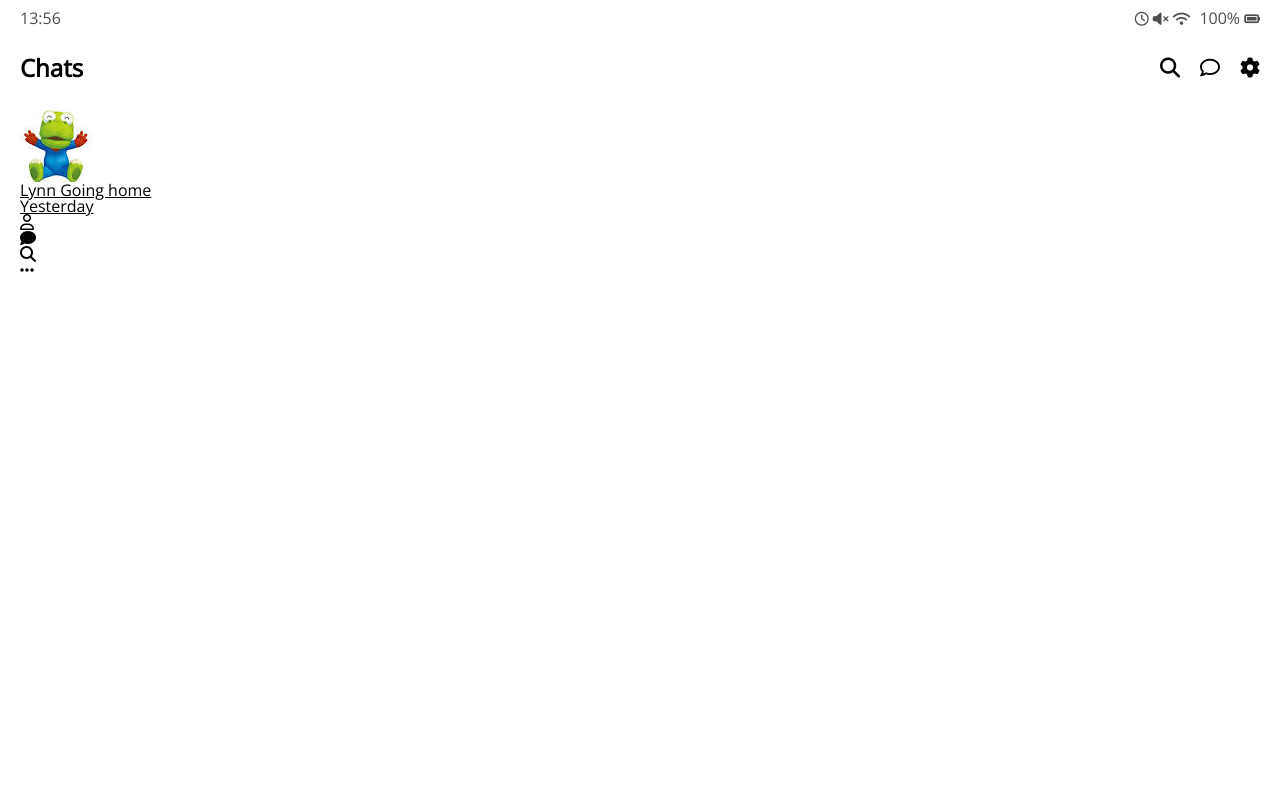
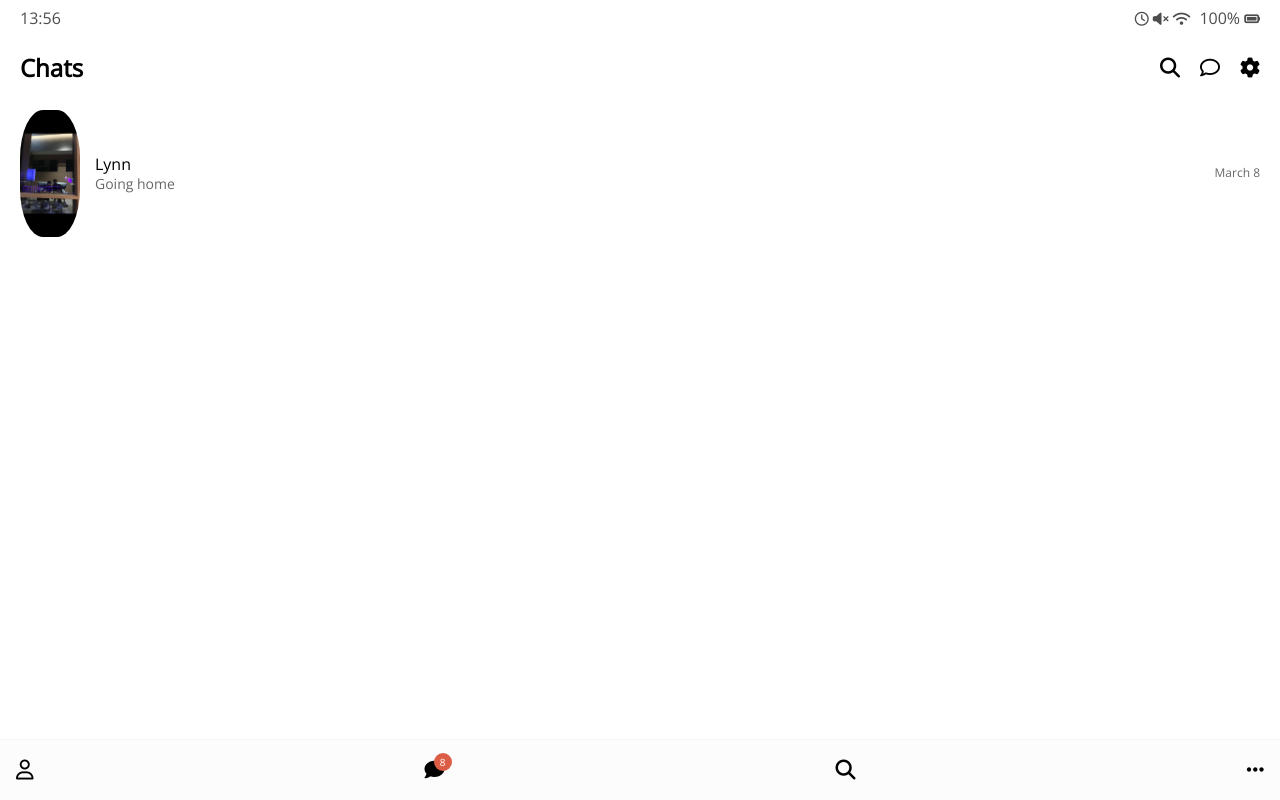
Before and after one commit to Doubllles/kakao-clone, a plain HTML site: page kakao-clone/index.html in a window 1280 px wide. Drawn offline with nearby package versions, Linux system fonts and the light colour scheme.

Commit message:
전체수정 및 friend.css생성

```diff
--- /dev/null
+++ b/kakao-clone/css/friend.css
@@ -0,0 +1,47 @@
+.friend {
+    display: flex;
+    justify-content: space-between;
+    align-items: center;
+}
+
+.friend .friend__avator {
+    width: 50px;
+    border-radius: 38%;
+}
+
+.friend__avator.g-avator {
+    width: 70px;
+}
+
+.friend__avator.m-avator {
+    width: 60px;
+}
+
+.friend .friend__column {
+    display: flex;
+    align-items: center;
+}
+
+.friend .friend__avator {
+    margin-right: 15px;
+}
+
+.friend__content .friend__name {
+    display: block;
+    margin-bottom: 5px;
+}
+
+.friend__content .friend__status,
+.friend__content .friend__bottom-text {
+    opacity: 0.6;
+}
+
+.friend__content .friend__bottom-text {
+    font-size: 14px;
+}
+
+.friend__content .friend__status,
+.friend .chat__timestamp {
+    font-size: 12px;
+    opacity: 0.6;
+}
--- /dev/null
+++ b/kakao-clone/css/nav-bar.css
@@ -0,0 +1,39 @@
+.nav {
+    /* 포지션사용시 width를 써야한다, element를 기존 다른 것들에서부터(ex body) 떼어내서 다른 레이어에 올려놔야하기에 */
+    position: fixed;
+    width: 100%;
+    background-color: #fcfcfc;
+    padding: 20px 16px;
+    left: 0px;
+    bottom: 0px;
+    border-top: 1px solid #f7f7f7;
+}
+
+.nav .nav__list {
+    display: flex;
+    justify-content: space-between;
+}
+
+.nav i {
+    font-size: 20px;
+}
+
+.nav .nav__list-link {
+    position: relative;
+}
+
+.nav .nav__badge {
+    position: absolute;
+    top: -7px;
+    right: -7px;
+    font-size: 10px;
+    color: white;
+    background-color: #dc5d46;
+    width: 18px;
+    height: 18px;
+    /* 숫자를 수직,수평 정렬하기위해 */
+    display: flex;
+    justify-content: center;
+    align-items: center;
+    border-radius: 50%;
+}
--- a/kakao-clone/css/styles.css
+++ b/kakao-clone/css/styles.css
@@ -2,6 +2,14 @@
 @import "status-bar.css";
 @import "header.css";
 @import url('https://fonts.googleapis.com/css2?family=Open+Sans:ital,wght@0,400;700&display=swap');
+@import "nav-bar.css";
+@import "friend.css";
+
+* {
+    box-sizing: border-box;
+}
+
+/* ex) w:300px이라고 설정하면 padding:20때문에 w가 더 커진다, 패딩이존재해도 box-size가 바뀌지 않게하는 실행이다, w:280으로 주어서 공간을 조금  */
 
 body {
     background-color: white;
@@ -13,4 +21,5 @@ body {
 /* 링크가 보라색이되는걸 막고 부모요소의 블랙으로 바뀌게함 */
 a {
     color: inherit;
+    text-decoration: none;
 }
--- a/kakao-clone/index.html
+++ b/kakao-clone/index.html
@@ -46,17 +46,25 @@
         <ul class="chats__list">
             <li class="chats__chats chats">
                 <a href="chat.html">
-                    <div class="chats__column">
-                        <img src="images/크몽.jpeg" class="chat__avatar g-avatar">
-                        <div class="chat__content">
-                            <span class="chat__username">
-                                Lynn
-                            </span>
-                            <span class="char__preview">Going home</span>
+                    <div class="chats__chat friend friend--lg">
+                        <div class="friend__column">
+                            <img src="/images/프사.jpeg" class="m-avator friend__avator">
+                            <div class="friend__content">
+                                <span class="friend__name">
+                                    Lynn
+                                </span>
+                                <span class="friend__bottom-text">
+                                    Going home
+                                </span>
+                            </div>
                         </div>
-                    </div>
-                    <div class="chat__column">
-                        <span class="chat__timestamp">Yesterday</span>
+                        <div class="friend__column">
+                            <div class="friend__now-listening">
+                                <span class="chat__timestamp">
+                                    March 8
+                                </span>
+                            </div>
+                        </div>
                     </div>
                 </a>
             </li>
@@ -72,6 +80,7 @@
             </li>
             <li class="nav__list-item">
                 <a href="index.html" class="nav__list-link">
+                    <div class="nav__badge">8</div>
                     <i class="fas fa-comment"></i>
                 </a>
             </li>
```
Also changed, not shown: kakao-clone/chat.html (+1 -1 lines), kakao-clone/find.html (+1 -1 lines), kakao-clone/friends.html (+3 -3 lines), kakao-clone/more.html (+6 -4 lines), kakao-clone/images/프사.jpeg (added), 1 other file.
